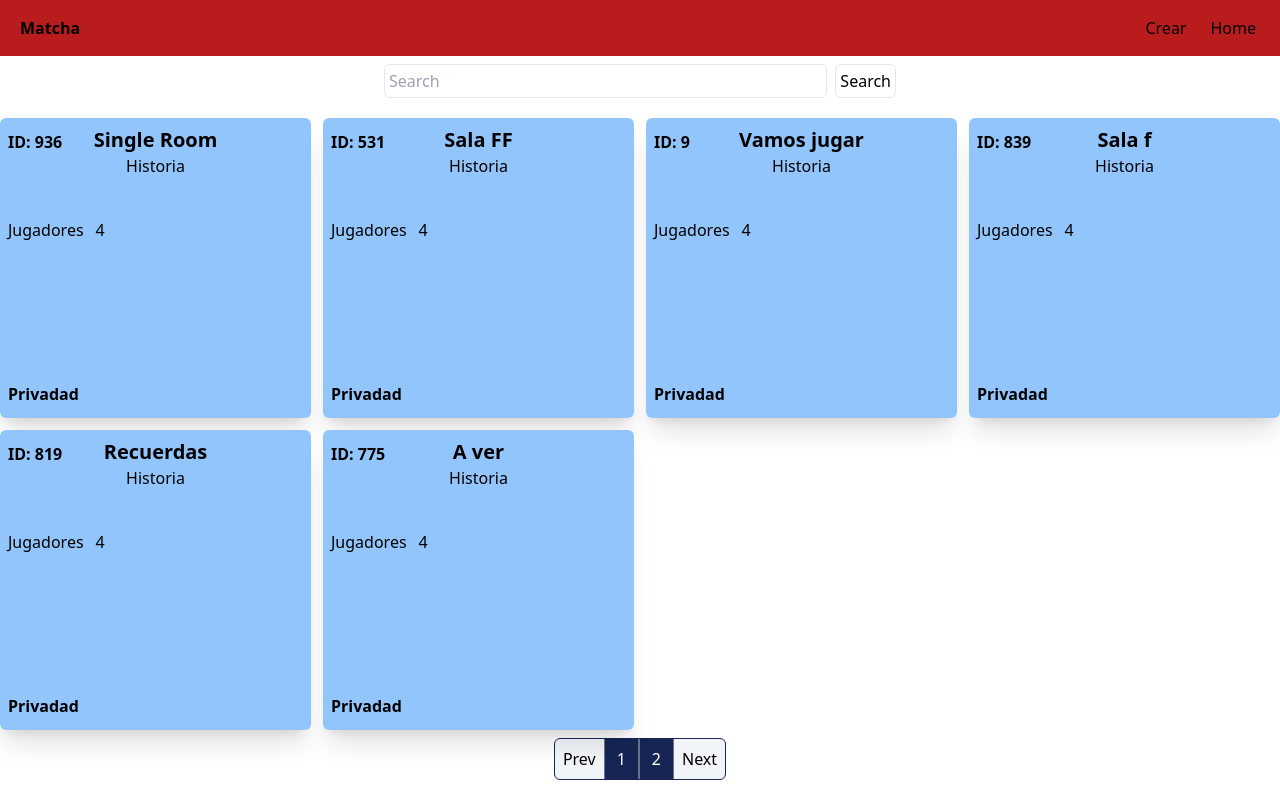
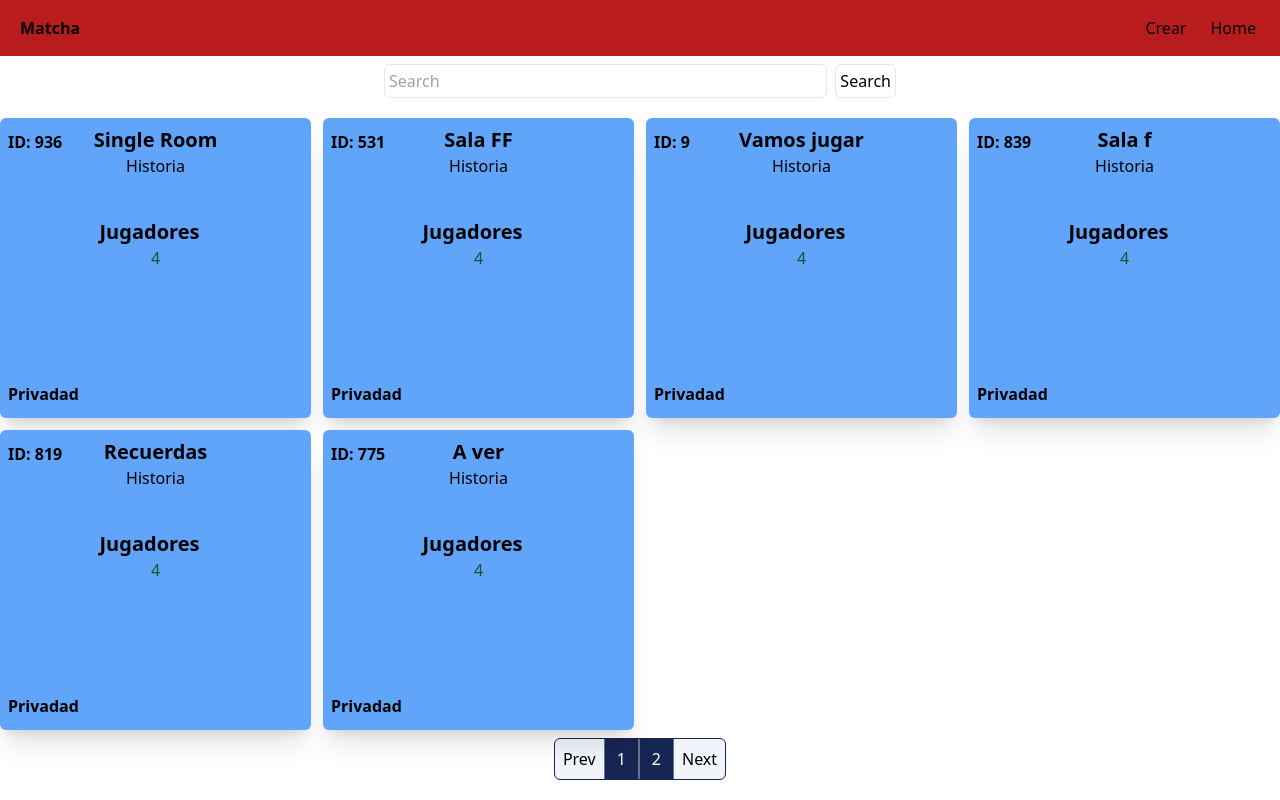
Before and after one commit to LuisArielRetanaHernadez/Memorama, a React (Vite) app: page / in a window 1280 px wide. Built offline with nearby package versions, Linux system fonts and the light colour scheme.

Commit message:
cambiando el color de room

```diff
--- a/src/components/Room/Room.jsx
+++ b/src/components/Room/Room.jsx
@@ -2,14 +2,14 @@
 const Room = ({id, title}) => {
 
   return (
-    <div className="p-2 rounded-md bg-blue-300 shadow-xl relative">
+    <div className="p-2 rounded-md bg-blue-400 shadow-xl relative">
       <div className="text-center">
         <h3 className="font-bold text-xl">{title}</h3>
         <h4 className="">Historia</h4>
       </div>
-      <div className=" mt-10">
-        <span className="mr-3">Jugadores</span>
-        <span>4</span>
+      <div className="text-center mt-10">
+        <span className=" text-xl font-semibold mr-3 block">Jugadores</span>
+        <span className=" text-green-900">4</span>
       </div>
 
       <span className=" font-semibold absolute top-3">ID: {id}</span>
```
